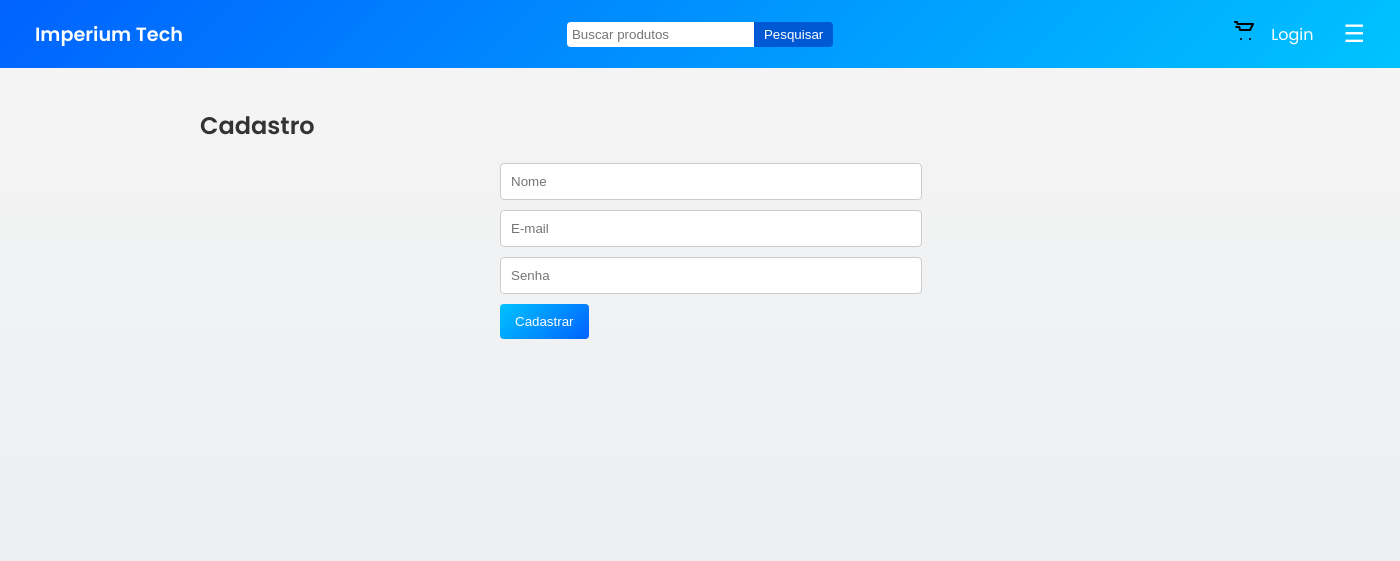
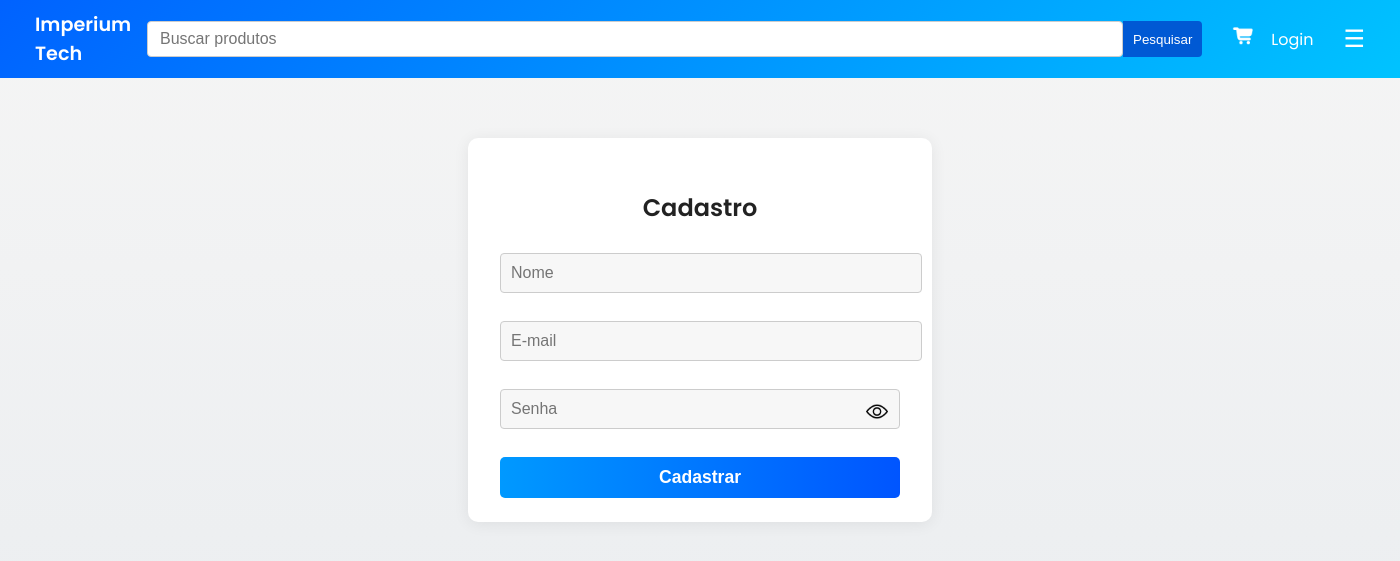
Before and after one commit to Troxx0001/imperium, a Flask app: page /auth/cadastro in a window 1400 px wide. Shown: the top 561 px of the page. Run offline with Flask 3, Linux system fonts and the light colour scheme.

Commit message:
atualiza estilo e imagens

```diff
--- a/static/css/estilo.css
+++ b/static/css/estilo.css
@@ -38,6 +38,14 @@ body {
   padding: 5px;
   border: none;
   border-radius: 4px 0 0 4px;
+}
+.search-bar input[type="text"] {
+  width: 950px;
+  max-width: 100%;
+  padding: 8px 12px;
+  font-size: 1rem;
+  border-radius: 4px;
+  border: 1px solid #ccc;
 }
 .search-bar button {
   border: none;
@@ -207,6 +215,80 @@ button:hover, .botao-comprar:hover {
 .flash-message.warning { background: #fff3cd; color: #856404; }
 .flash-message.danger { background: #f8d7da; color: #721c24; }
 
+.cadastro-container {
+  max-width: 400px;
+  margin: 40px auto 0 auto;
+  background: #fff;
+  padding: 32px 32px 24px 32px;
+  border-radius: 10px;
+  box-shadow: 0 2px 16px rgba(0,0,0,0.07);
+}
+
+.cadastro-container h2 {
+  text-align: center;
+  margin-bottom: 28px;
+  font-weight: 600;
+  color: #222;
+}
+
+.form-group {
+  margin-bottom: 18px;
+  position: relative;
+}
+
+.form input[type="text"],
+.form input[type="email"],
+.form input[type="password"] {
+  width: 100%;
+  padding: 10px 38px 10px 12px;
+  border: 1px solid #ccc;
+  border-radius: 5px;
+  font-size: 1rem;
+  background: #f7f7f7;
+  transition: border 0.2s;
+}
+
+.form input:focus {
+  border: 1.5px solid #007bff;
+  outline: none;
+}
+
+.senha-group {
+  display: flex;
+  align-items: center;
+  position: relative;
+}
+
+.toggle-senha {
+  position: absolute;
+  right: 8px;
+  top: 50%;
+  transform: translateY(-50%);
+  background: none;
+  border: none;
+  cursor: pointer;
+  font-size: 1.2rem;
+  color: #555;
+  padding: 0 4px;
+}
+
+.btn-cadastrar {
+  width: 100%;
+  padding: 10px 0;
+  background: linear-gradient(90deg, #0099ff, #0055ff);
+  color: #fff;
+  border: none;
+  border-radius: 5px;
+  font-size: 1.1rem;
+  font-weight: 600;
+  cursor: pointer;
+  transition: background 0.2s;
+}
+
+.btn-cadastrar:hover {
+  background: linear-gradient(90deg, #0055ff, #0099ff);
+}
+
 @keyframes fadeIn {
   from { opacity: 0; }
   to { opacity: 1; }
--- a/templates/base.html
+++ b/templates/base.html
@@ -20,7 +20,7 @@
 
     <div class="nav-right">
       <a href="{{ url_for('carrinho.ver_carrinho') }}" class="cart-link">
-        <img src="{{ url_for('static', filename='img/cart.svg') }}" alt="Carrinho">
+        <img src="{{ url_for('static', filename='img/icons8-carrinho-de-compras-64.png') }}" alt="Carrinho">
       </a>
       {% if current_user.is_authenticated %}
         <a href="{{ url_for('auth.logout') }}">Logout</a>
--- a/templates/cadastro.html
+++ b/templates/cadastro.html
@@ -1,10 +1,37 @@
 {% extends 'base.html' %}
 {% block content %}
-<h2>Cadastro</h2>
-<form method="POST" class="form">
-  <input type="text" name="nome" placeholder="Nome" required><br>
-  <input type="email" name="email" placeholder="E-mail" required><br>
-  <input type="password" name="senha" placeholder="Senha" required><br>
-  <button type="submit">Cadastrar</button>
-</form>
+<div class="cadastro-container">
+  <h2>Cadastro</h2>
+  <form method="POST" class="form">
+    <div class="form-group">
+      <input type="text" name="nome" placeholder="Nome" required>
+    </div>
+    <div class="form-group">
+      <input type="email" name="email" placeholder="E-mail" required>
+    </div>
+    <!-- Exemplo para login.html e cadastro.html -->
+    <div class="form-group senha-group">
+      <input type="password" name="senha" id="senha" placeholder="Senha" required>
+      <button type="button" class="toggle-senha" onclick="toggleSenha()" tabindex="-1">
+        <img id="olho" src="{{ url_for('static', filename='img/view.png') }}" alt="Mostrar senha" style="width:22px; height:22px;">
+      </button>
+    </div>
+    <button type="submit" class="btn-cadastrar">Cadastrar</button>
+  </form>
+</div>
+<script>
+function toggleSenha() {
+  const senhaInput = document.getElementById('senha');
+  const olho = document.getElementById('olho');
+  if (senhaInput.type === "password") {
+    senhaInput.type = "text";
+    olho.src = "{{ url_for('static', filename='img/hide.png') }}";
+    olho.alt = "Esconder senha";
+  } else {
+    senhaInput.type = "password";
+    olho.src = "{{ url_for('static', filename='img/view.png') }}";
+    olho.alt = "Mostrar senha";
+  }
+}
+</script>
 {% endblock %}
```
Also changed, not shown: templates/login.html (+33 -7 lines), static/img/cart.svg (deleted), static/img/hide.png (added), static/img/icons8-carrinho-de-compras-64.png (added), static/img/view.png (added).
